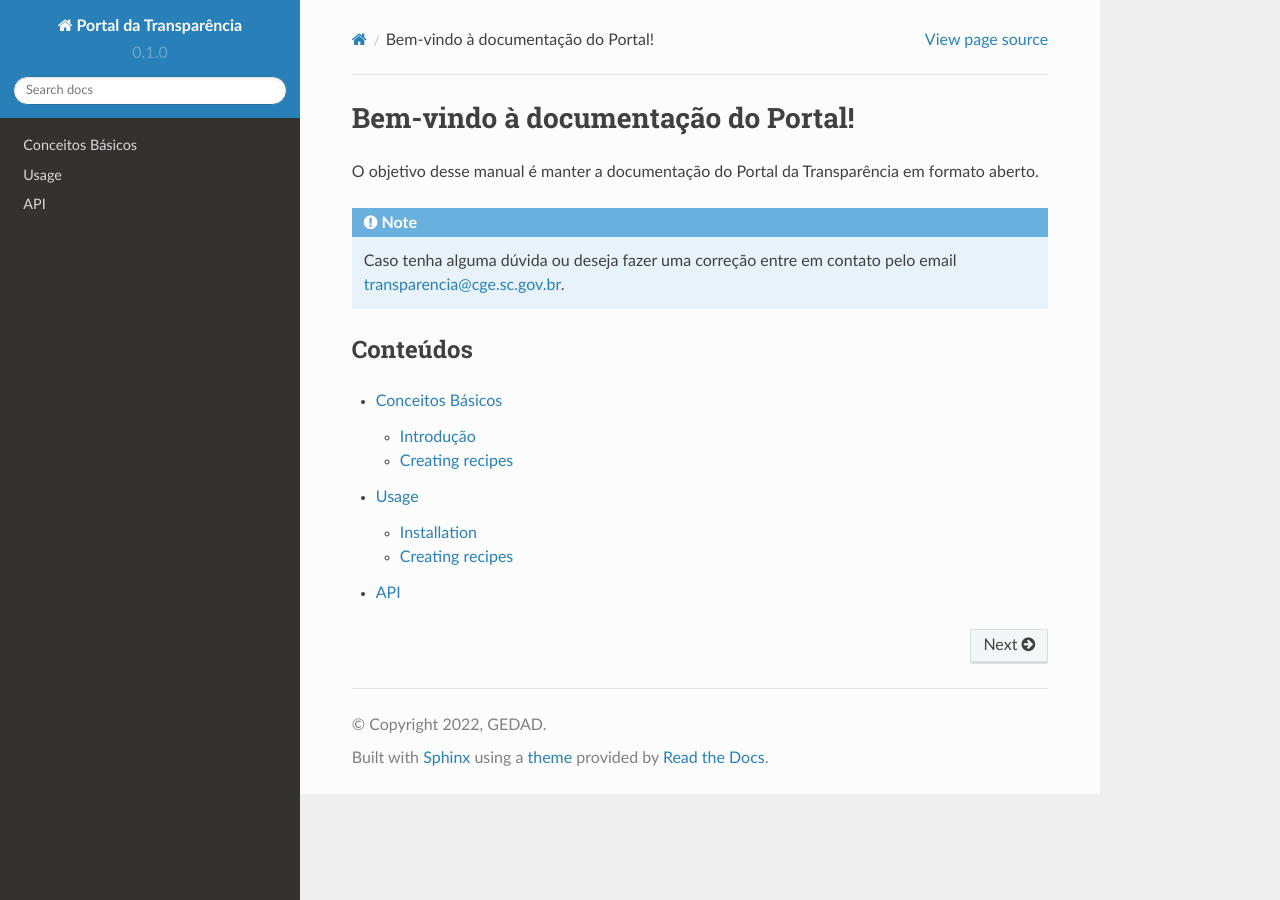
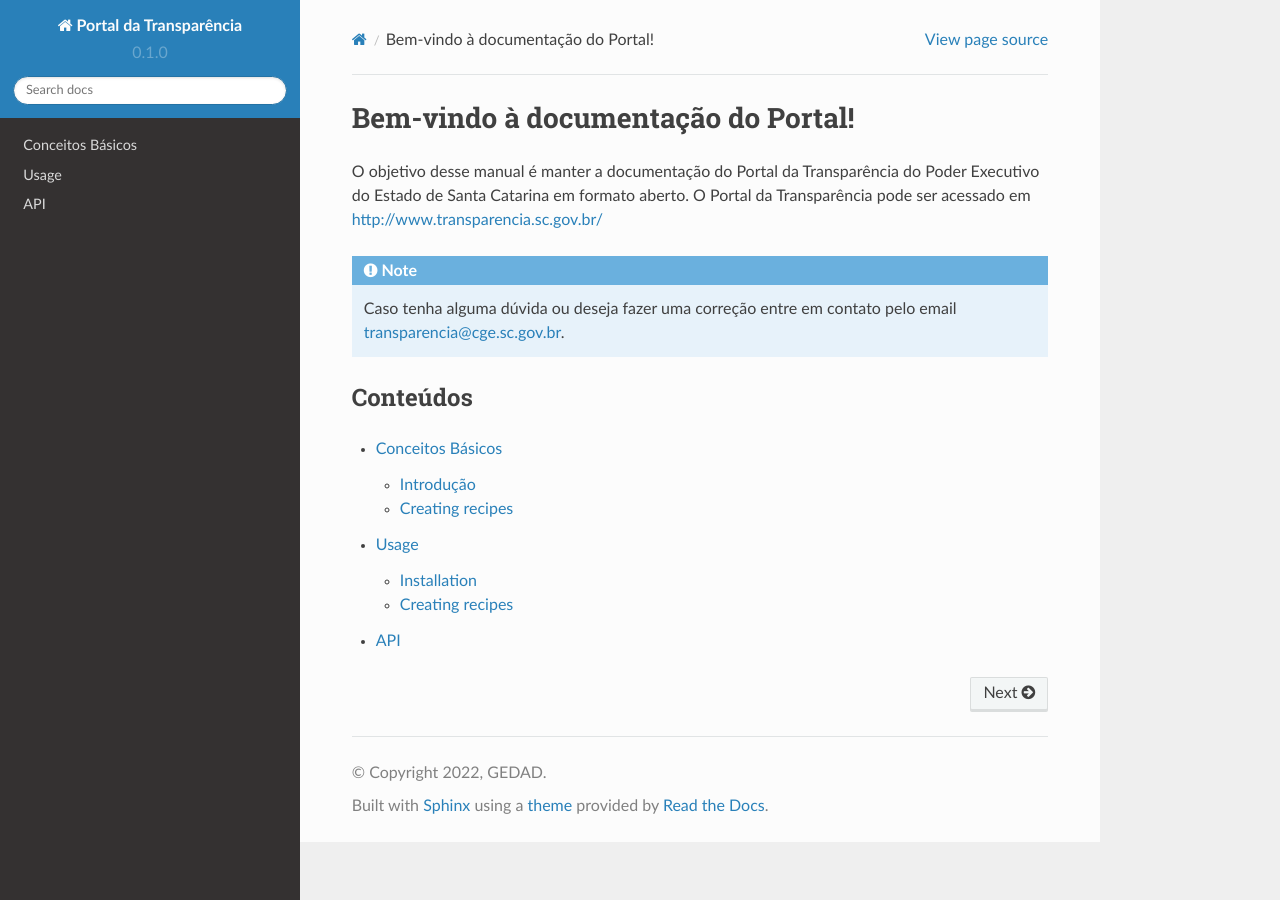
Before and after one commit to cge-sc/pt-docs, a Sphinx documentation site: the page built from docs/source/index.rst, in a window 1280 px wide. Built offline with Sphinx 7.4.7 and the Read the Docs theme 2.0.0, drawn with Linux system fonts in a browser that asks for light colours.

Commit message:
Update index.rst

```diff
--- a/docs/source/index.rst
+++ b/docs/source/index.rst
@@ -1,7 +1,8 @@
 Bem-vindo à documentação do Portal!
 ===================================
 
-O objetivo desse manual é manter a documentação do Portal da Transparência em formato aberto.
+O objetivo desse manual é manter a documentação do Portal da Transparência do Poder Executivo do Estado de Santa Catarina em formato aberto.
+O Portal da Transparência pode ser acessado em http://www.transparencia.sc.gov.br/
 
 .. note::
 
```
